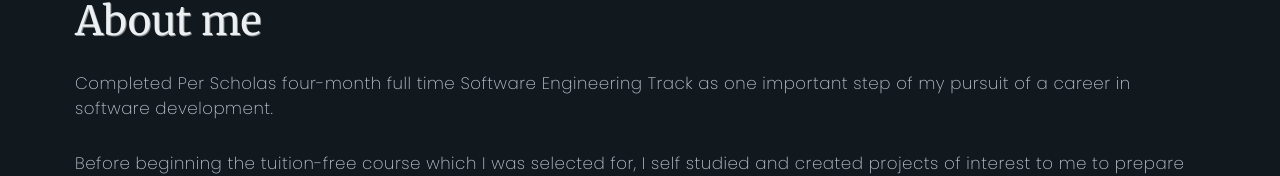
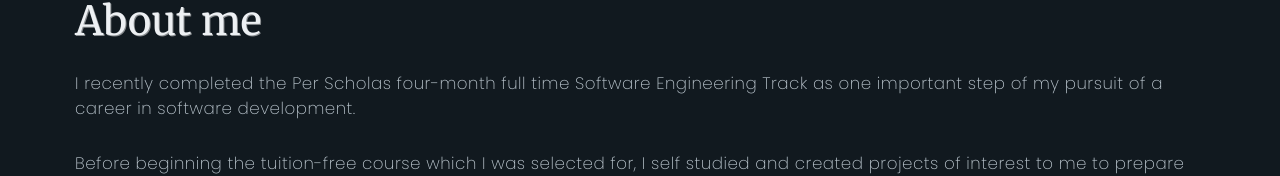
Before and after one commit to m-soro/m-soro.github.io.v1, a React (Vite) app: page /#/about in a window 1280 px wide. Shown: the part 189-365 px from the top of the page. Built offline with nearby package versions, Linux system fonts and the light colour scheme.

Commit message:
updated about me text

```diff
--- a/src/pages/About.jsx
+++ b/src/pages/About.jsx
@@ -3,8 +3,9 @@ export default function About() {
     <div className="About">
       <h1>About me</h1>
       <p>
-        Completed Per Scholas four-month full time Software Engineering Track as
-        one important step of my pursuit of a career in software development.
+        I recently completed the Per Scholas four-month full time Software
+        Engineering Track as one important step of my pursuit of a career in
+        software development.
       </p>
       <p>
         Before beginning the tuition-free course which I was selected for, I
```
Also changed, not shown: 2 other files (tests, documents, lock files or other folders).
